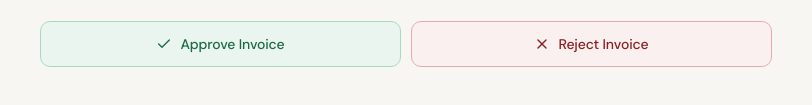
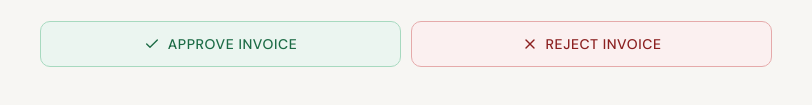
Before and after one commit to Amol9934/Make.Com-testing, a plain HTML site: page index.html in a window 1280 px wide. Shown: the part 769-874 px from the top of the page, 234-1046 px from the left. Drawn offline with nearby package versions, Linux system fonts and the light colour scheme.

Commit message:
modified both .md file

```diff
--- a/index.html
+++ b/index.html
@@ -311,7 +311,8 @@
       cursor: pointer;
       border: 1px solid;
       transition: all 0.15s;
-      letter-spacing: -0.01em;
+      letter-spacing: 0.04em;
+      text-transform: uppercase;
       display: flex;
       align-items: center;
       justify-content: center;
```
